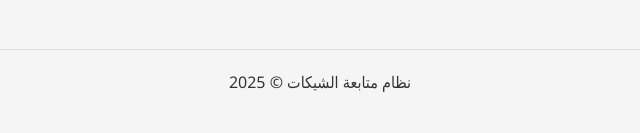
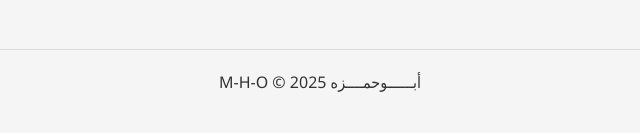
Before and after one commit to mo7amed236/check-tracking, a plain HTML site: page index.html in a window 1280 px wide. Shown: the part 664-797 px from the top of the page, 320-960 px from the left. Drawn offline with nearby package versions, Linux system fonts and the light colour scheme.

Commit message:
Update index.html

```diff
--- a/index.html
+++ b/index.html
@@ -165,7 +165,7 @@
         </main>
 
         <footer>
-            <p>نظام متابعة الشيكات &copy; 2025</p>
+            <p>أبــــــوحمــــزه M-H-O &copy; 2025</p>
         </footer>
     </div>
 
```
